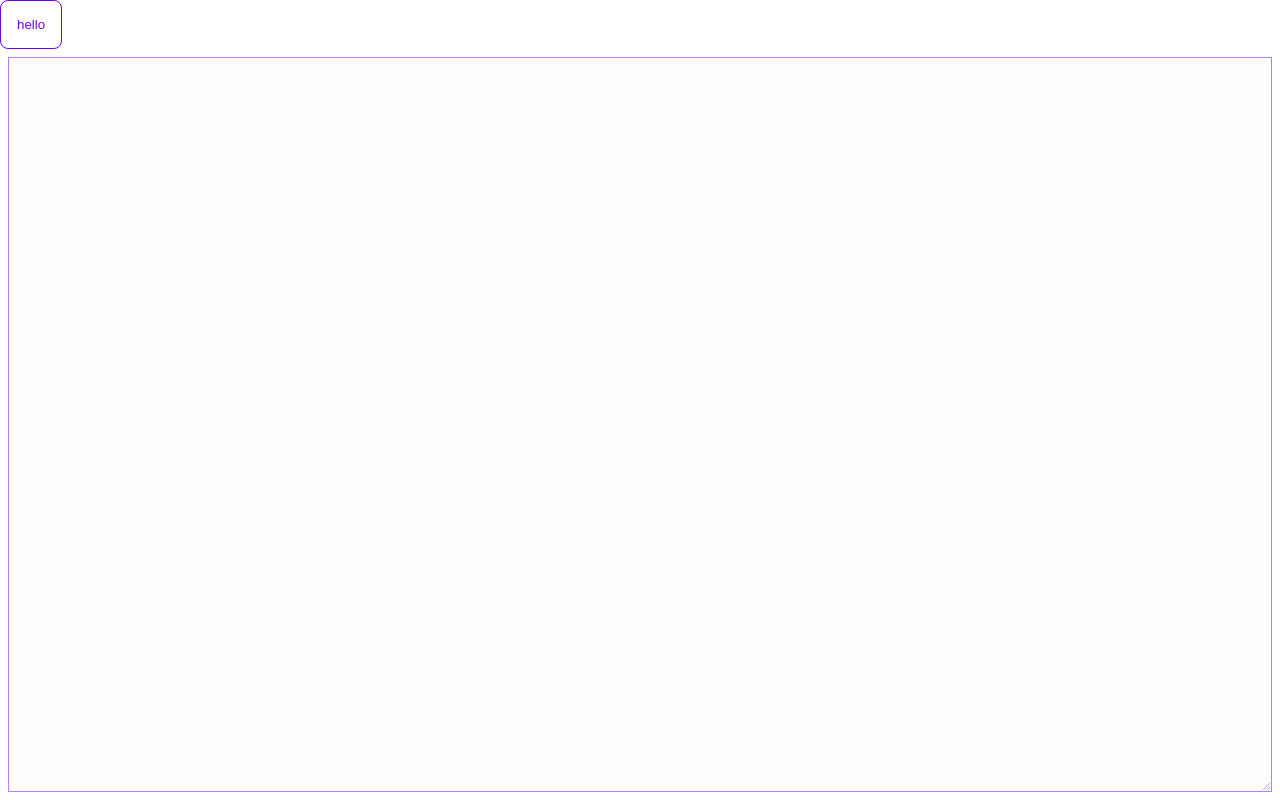
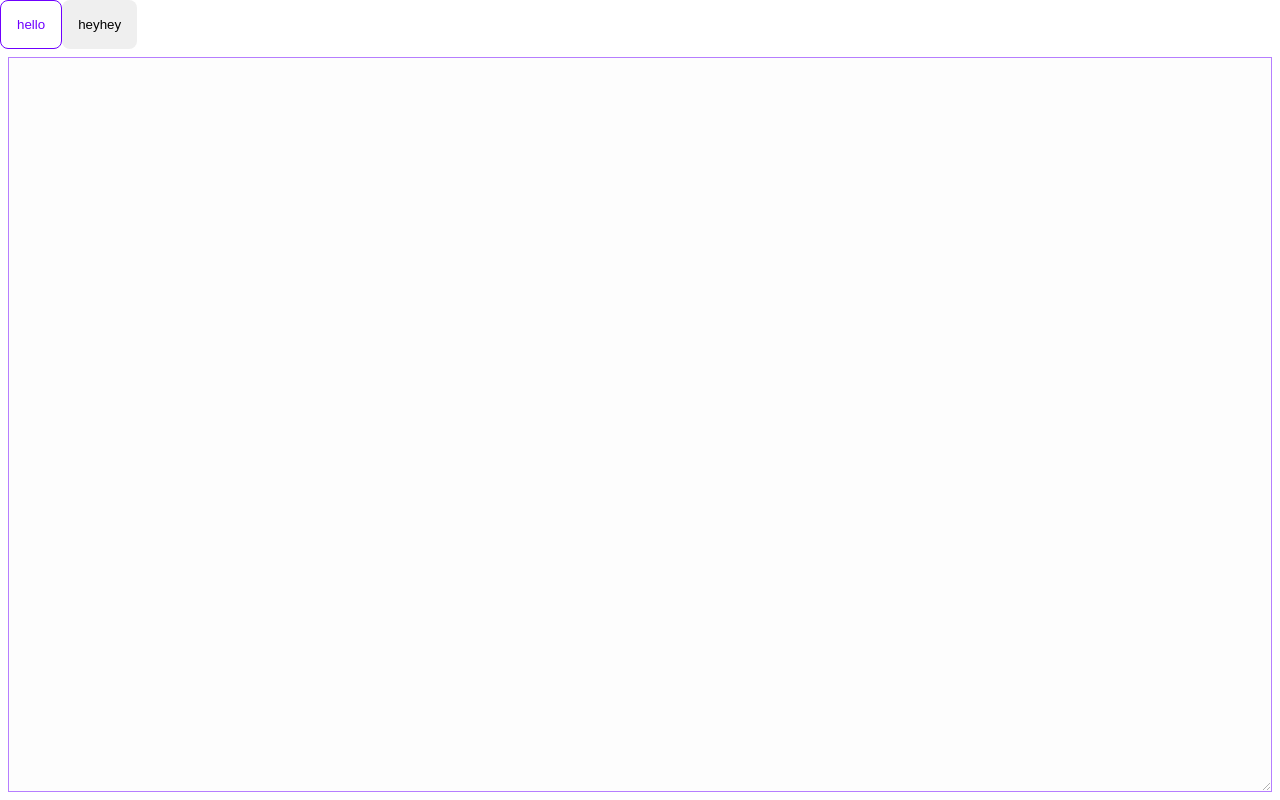
Before and after one commit to appostolov/ai-client-typescript-react, a React (Vite) app in the folder frontend/: page / in a window 1280 px wide. Built offline with nearby package versions, Linux system fonts and the light colour scheme.

Commit message:
Implemented Base getParent functionality

```diff
--- a/frontend/src/components/Base.ts
+++ b/frontend/src/components/Base.ts
@@ -5,6 +5,7 @@ import ComponentHelper from '../helpers/ComponentHelper'
 export default class Base implements Config{
 
     declare public id: string
+    declare public parent: string
     declare protected disabled: boolean | undefined
     protected state: Record<string, [any, Function]> = {}
 
@@ -58,13 +59,14 @@ export default class Base implements Config{
 
         const keys = Object.keys( props );
         const result: Config[] = [];
+
+        if( !keys.length ){
+
+            if( first ) return [ children[ 0 ] ];
+            else return children;
+        }
+
         for( let child of children ){
-
-            if( !keys.length ){
-
-                if( first ) return [ children[ 0 ] ];
-                else return children;
-            }
 
             for( let key of keys ){
 
@@ -84,13 +86,74 @@ export default class Base implements Config{
         return result;
     }
 
-    getChild( props: Record<string, any> = {} ): Config | void {
+    getChild(
+        props: Record<string, any> = {},
+        strict: boolean = true
+    ): Config | void {
 
         const children: Config[] = this.getChildren(
             props,
             true,
-            true
+            true,
+            strict
         );
         return children[ 0 ];
     }
+
+    getParents(
+        props: Record<string, any> = {},
+        first: boolean = false,
+        strict: boolean = true
+    ): Config[]{
+
+        const parents = [];
+        let parent = ComponentHelper.components[ this.parent ];
+
+        while( parent ){
+            parents.push( parent );
+            parent = ComponentHelper.components[ parent.parent ];
+        }
+        if( !parents.length ) return parents;
+
+        const keys = Object.keys( props );
+        const result: Config[] = [];
+
+        if( !keys.length ){
+
+            if( first ) return [ parents[ 0 ] ];
+            else return parents;
+        }
+
+        for( let parent of parents ){
+
+            for( let key of keys ){
+
+                const equal = parent[key] === props[key];
+
+                if( strict && !equal ) break;
+
+                if( equal && !strict ){
+                    result.push( parent );
+                    break;
+                }
+
+                if( equal && keys.indexOf( key ) === keys.length - 1 ) result.push( parent );
+            }
+            if( first && result.length ) break;
+        }
+        return result;
+    }
+
+    getParent(
+        props: Record<string, any> = {},
+        strict: boolean = true
+    ): Config | void {
+
+        const parents: Config[] = this.getParents(
+            props,
+            true,
+            strict
+        );
+        return parents[ 0 ];
+    }
 }
--- a/frontend/src/features/layout/Header.tsx
+++ b/frontend/src/features/layout/Header.tsx
@@ -15,34 +15,27 @@ export default function Header(): Config{
         }
       }),
       new Base({
-        onInit: function(){
-          const ch = this.getChildren({}, false);
-          debugger;
-        },
         children: [
           new Base({
             children: [
               new Base({
                 children: [
-                  new Base({
-                    children: [
-                    ]
+                  new Button({
+                    text: "heyhey",
+                    onClick: function(){
+                      const p = this.getParent({ key: "header" });
+                      debugger;
+                    }
                   }),
                   new Base({
-                    children: [
-                    ]
                   })
                 ]
               }),
               new Base({
                 children: [
                   new Base({
-                    children: [
-                    ]
                   }),
                   new Base({
-                    children: [
-                    ]
                   })
                 ]
               })
```
